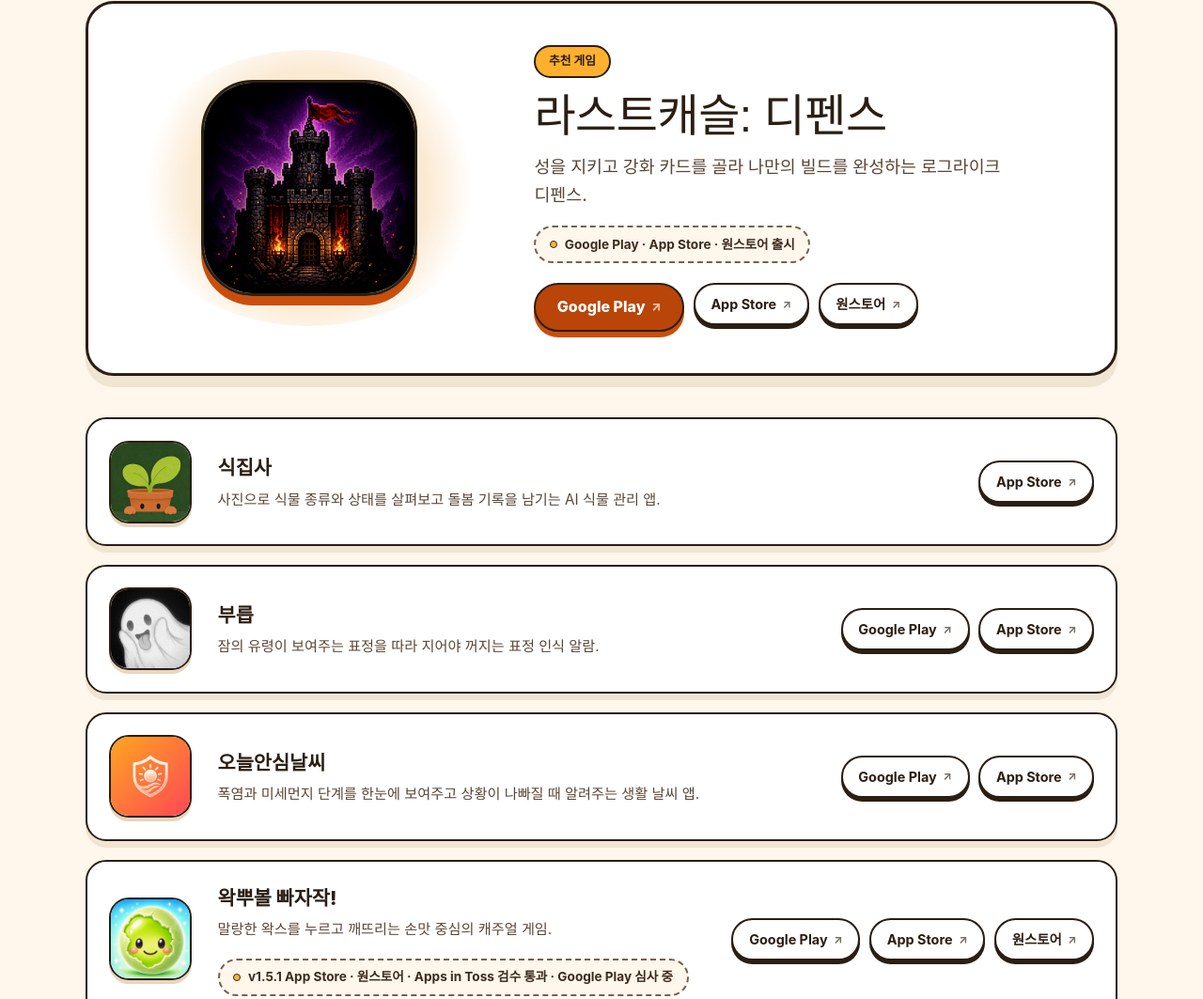
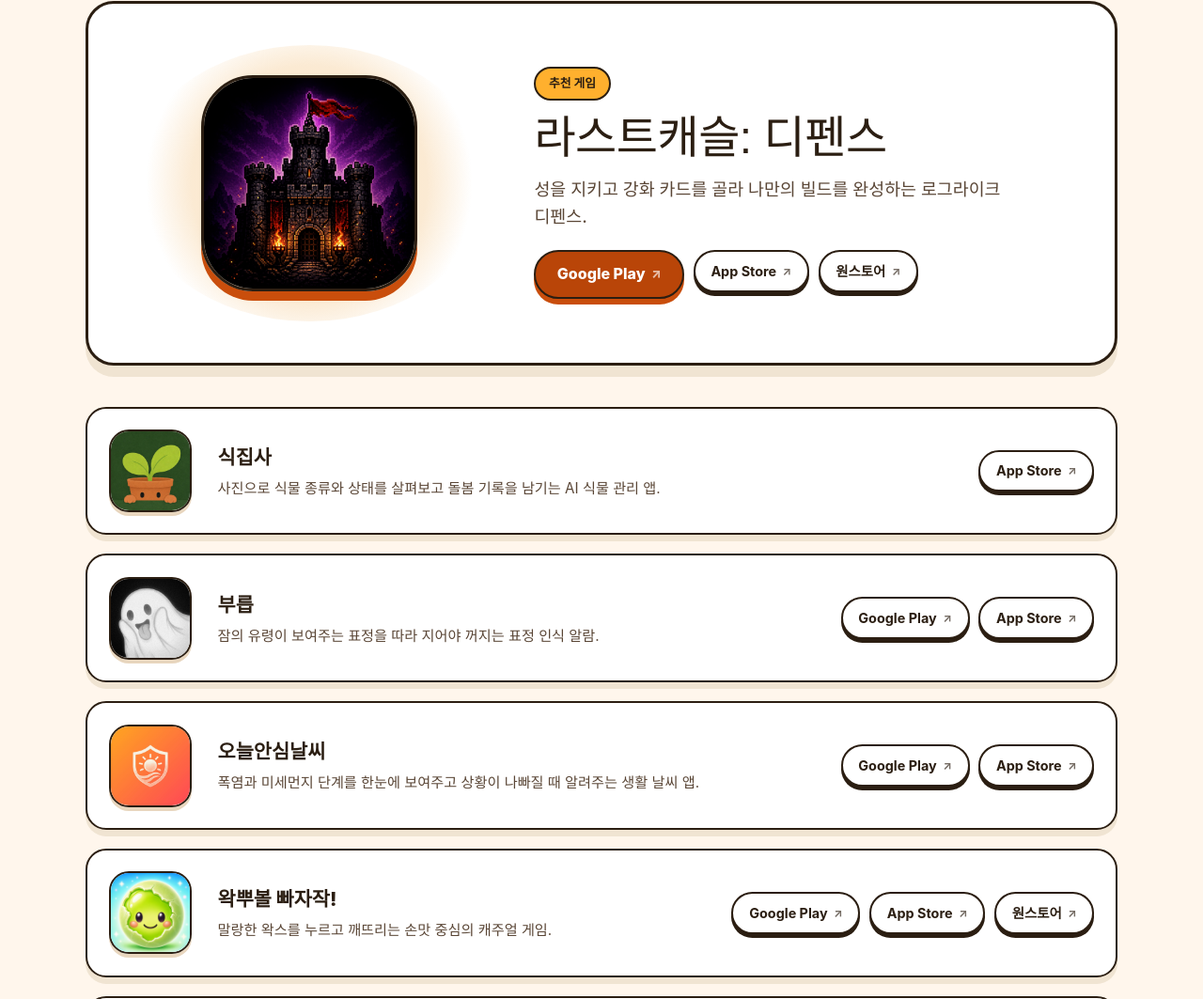
Before and after one commit to taeyongvv/ricecookey.io, a plain HTML site: page index.html in a window 1280 px wide. Shown: the part 1293-2356 px from the top of the page at 94% size. Drawn offline with Linux system fonts and the light colour scheme; a web font is replaced by a local one.

Commit message:
fix: remove public app status messages (#5)

```diff
--- a/i18n.js
+++ b/i18n.js
@@ -32,7 +32,6 @@
     "edition.adfree": "광고 없는 버전",
     "game.lc.name": "라스트캐슬: 디펜스",
     "game.lc.desc": "성을 지키고 강화 카드를 골라 나만의 빌드를 완성하는 로그라이크 디펜스.",
-    "game.lc.status": "Google Play · App Store · 원스토어 출시",
     "game.lc.alt": "라스트캐슬: 디펜스 앱 아이콘 — 붉은 깃발이 걸리고 횃불이 타오르는 픽셀아트 성",
     "game.pk.name": "식집사",
     "game.pk.desc": "사진으로 식물 종류와 상태를 살펴보고 돌봄 기록을 남기는 AI 식물 관리 앱.",
@@ -45,11 +44,9 @@
     "game.sw.alt": "오늘안심날씨 앱 아이콘 — 주황색 배경의 흰 방패 안에 해와 바람 무늬",
     "game.wb.name": "왁뿌볼 빠자작!",
     "game.wb.desc": "말랑한 왁스를 누르고 깨뜨리는 손맛 중심의 캐주얼 게임.",
-    "game.wb.status": "v1.5.1 App Store · 원스토어 · Apps in Toss 검수 통과 · Google Play 심사 중",
     "game.wb.alt": "왁뿌볼 빠자작! 앱 아이콘 — 금이 간 초록색 왁스 볼",
     "game.tt.name": "팅글 팅글",
     "game.tt.desc": "같은 캐릭터를 합쳐 더 큰 팅글이를 만드는 가볍고 중독적인 합치기 게임.",
-    "game.tt.status": "App Store · Apps in Toss 정식 출시",
     "game.tt.alt": "팅글 팅글 앱 아이콘 — 작은 금빛 왕관을 쓴 동그란 노란 얼굴 캐릭터",
     "game.bp.name": "삐약 2048",
     "game.bp.desc": "병아리와 함께 즐기는 작고 경쾌한 2048 퍼즐.",
@@ -130,7 +127,6 @@
     "edition.adfree": "Ad-free edition",
     "game.lc.name": "Last Castle",
     "game.lc.desc": "A roguelike defense game where every upgrade card shapes your build.",
-    "game.lc.status": "Available on Google Play · App Store · ONE Store",
     "game.lc.alt": "Last Castle app icon — a pixel-art castle lit by torches, a red flag flying above it",
     "game.pk.name": "Plants Keeper",
     "game.pk.desc": "An AI plant-care app that identifies plants, checks their condition and keeps care records from a photo.",
@@ -143,11 +139,9 @@
     "game.sw.alt": "Today Safe Weather app icon — a white shield with sun and wind symbols on an orange background",
     "game.wb.name": "Wakbu Ball",
     "game.wb.desc": "A tactile casual game built around pressing and cracking soft wax.",
-    "game.wb.status": "v1.5.1 update approved on the App Store, ONE Store and Apps in Toss · Google Play review in progress",
     "game.wb.alt": "Wakbu Ball app icon — a cracked green wax ball with a smiling face",
     "game.tt.name": "Tingle Tingle",
     "game.tt.desc": "A light, addictive merge game about combining matching characters into a bigger Tingle.",
-    "game.tt.status": "Now available on the App Store and Apps in Toss",
     "game.tt.alt": "Tingle Tingle app icon — a round yellow character face wearing a small gold crown",
     "game.bp.name": "Beep!2048",
     "game.bp.desc": "A small, cheerful 2048 puzzle starring a tiny chick.",
--- a/index.html
+++ b/index.html
@@ -109,10 +109,6 @@
             <p class="game-flag" data-i18n="games.featured">추천 게임</p>
             <h3 class="game-feature__title display" id="g-lc-title" data-i18n="game.lc.name">라스트캐슬: 디펜스</h3>
             <p class="game-feature__desc" data-i18n="game.lc.desc">성을 지키고 강화 카드를 골라 나만의 빌드를 완성하는 로그라이크 디펜스.</p>
-            <p class="game-status">
-              <span class="game-status__dot" aria-hidden="true"></span>
-              <span data-i18n="game.lc.status">Google Play · App Store · 원스토어 출시</span>
-            </p>
             <ul class="store-list">
               <li>
                 <a class="store-link store-link--primary" href="https://play.google.com/store/apps/details?id=com.ricecookey.lastcastle"
@@ -184,7 +180,6 @@
             <div class="game-row__body">
               <h3 class="game-row__title" id="g-wb-title" data-i18n="game.wb.name">왁뿌볼 빠자작!</h3>
               <p class="game-row__desc" data-i18n="game.wb.desc">말랑한 왁스를 누르고 깨뜨리는 손맛 중심의 캐주얼 게임.</p>
-              <p class="game-status"><span class="game-status__dot" aria-hidden="true"></span><span data-i18n="game.wb.status">v1.5.1 App Store · 원스토어 · Apps in Toss 검수 통과 · Google Play 심사 중</span></p>
             </div>
             <ul class="store-list game-row__stores">
               <li>
@@ -217,7 +212,6 @@
             <div class="game-row__body">
               <h3 class="game-row__title" id="g-tt-title" data-i18n="game.tt.name">팅글 팅글</h3>
               <p class="game-row__desc" data-i18n="game.tt.desc">같은 캐릭터를 합쳐 더 큰 팅글이를 만드는 가볍고 중독적인 합치기 게임.</p>
-              <p class="game-status"><span class="game-status__dot" aria-hidden="true"></span><span data-i18n="game.tt.status">App Store · Apps in Toss 정식 출시</span></p>
             </div>
             <div class="editions game-row__stores">
               <div class="edition">
--- a/styles.css
+++ b/styles.css
@@ -630,36 +630,6 @@
   word-break: keep-all;
 }
 
-/* dashed = not a link; the store buttons are the only solid targets */
-.game-status {
-  display: inline-flex;
-  align-items: center;
-  gap: 0.5rem;
-  margin-top: 1.15rem;
-  padding: 0.45rem 0.9rem;
-  background: var(--cream);
-  border: 2px dashed var(--ink-faint);
-  border-radius: 999px;
-  font-size: 0.85rem;
-  font-weight: 700;
-  color: var(--ink-mid);
-}
-
-.game-status__dot {
-  width: 8px;
-  height: 8px;
-  flex-shrink: 0;
-  border-radius: 50%;
-  background: var(--yellow);
-  border: 1px solid var(--ink);
-  animation: statuspulse 2.4s ease-in-out infinite;
-}
-
-@keyframes statuspulse {
-  0%, 100% { opacity: 1; }
-  50% { opacity: 0.35; }
-}
-
 .game-feature .store-list { margin-top: 1.3rem; }
 
 /* catalog rows */
@@ -1282,8 +1252,7 @@
 @media (prefers-reduced-motion: reduce) {
   html { scroll-behavior: auto; }
   .js .reveal { opacity: 1; transform: none; transition: none; }
-  .bowl, .bowl__steam span, .lab__title, .lab__grain, .marquee__track, .hero__grain,
-  .game-status__dot { animation: none; }
+  .bowl, .bowl__steam span, .lab__title, .lab__grain, .marquee__track, .hero__grain { animation: none; }
   .btn:hover, .about-card:hover, .team-card:hover,
   .game-row:hover, .store-link:hover, .store-link:active { transform: none; }
 }
```
